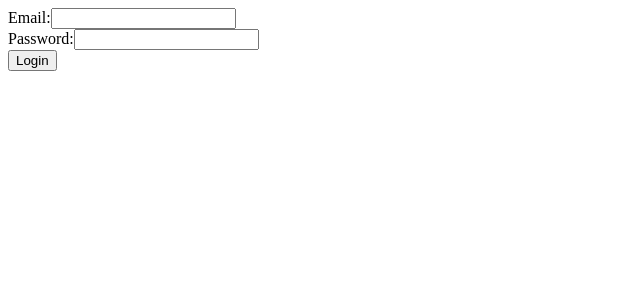
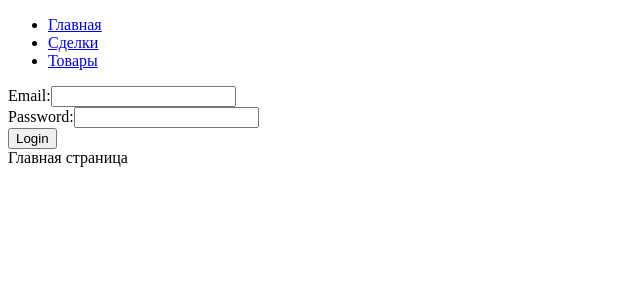
Before and after one commit to qvarkk/BetterCallCRMFrontend, a Vue app: page / in a window 1280 px wide. Shown: the top 300 px of the page, without its empty margins (0-640 px from the left). Built offline with nearby package versions, Linux system fonts and the light colour scheme.

Commit message:
added vue router

```diff
--- a/src/App.vue
+++ b/src/App.vue
@@ -46,6 +46,11 @@ export default {
 <template>
   <header>
     <nav>
+      <ul>
+        <li><router-link to="/">Главная</router-link></li>
+        <li><router-link to="/deals">Сделки</router-link></li>
+        <li><router-link to="/products">Товары</router-link></li>
+      </ul>
       <div v-if="isAuthenticated && user">
         Welcome, {{ user.first_name }}
         <button @click="logout">Logout</button>
@@ -66,6 +71,7 @@ export default {
       </div>
     </nav>
   </header>
+  <router-view></router-view>
 </template>
 
 <style scoped>
@@ -73,3 +79,4 @@ export default {
   color: red;
 }
 </style>
+ф
--- a/src/router/index.ts
+++ b/src/router/index.ts
@@ -1,8 +1,25 @@
 import { createRouter, createWebHistory } from 'vue-router'
+
+const Home = () => import('@/views/Home.vue');
+const Products = () => import('@/views/Products.vue');
+const Deals = () => import('@/views/Deals.vue');
 
 const router = createRouter({
   history: createWebHistory(import.meta.env.BASE_URL),
-  routes: [],
-})
+  routes: [
+    {
+      path: '/',
+      component: Home,
+    },
+    {
+      path: '/products',
+      component: Products,
+    },
+    {
+      path: '/deals',
+      component: Deals,
+    },
+  ],
+});
 
 export default router
--- /dev/null
+++ b/src/views/Deals.vue
@@ -0,0 +1,11 @@
+<script setup lang="ts">
+
+</script>
+
+<template>
+  Сделки:
+</template>
+
+<style scoped>
+
+</style>
--- /dev/null
+++ b/src/views/Home.vue
@@ -0,0 +1,11 @@
+<script setup lang="ts">
+
+</script>
+
+<template>
+  Главная страница
+</template>
+
+<style scoped>
+
+</style>
--- /dev/null
+++ b/src/views/Products.vue
@@ -0,0 +1,11 @@
+<script setup lang="ts">
+
+</script>
+
+<template>
+  Товары:
+</template>
+
+<style scoped>
+
+</style>
```
